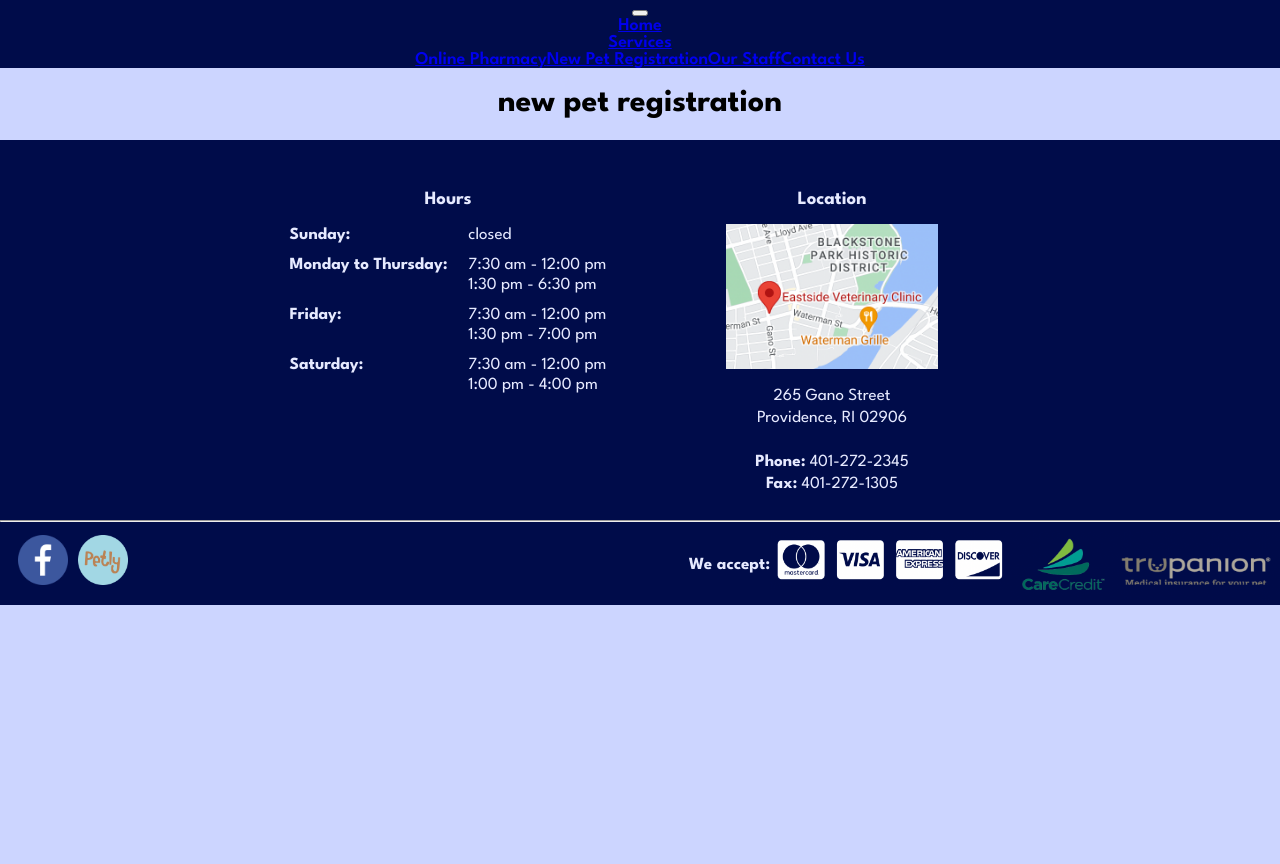
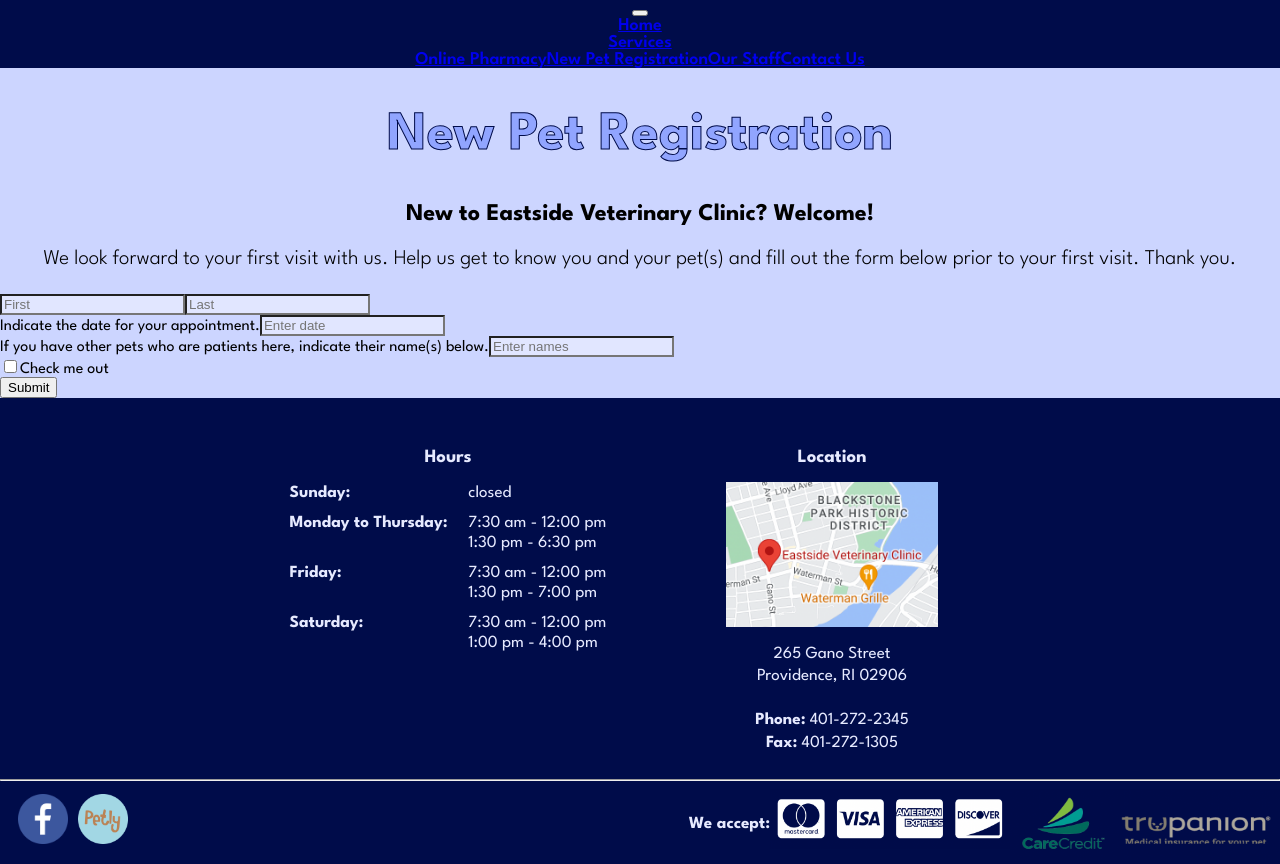
Before and after one commit to maia-mongado/capstone, a React (Create React App) app: page /#/new-pet-registration in a window 1280 px wide. Before the commit the page ends 800 px from the top, so only its background shows below. Built offline with nearby package versions, Linux system fonts and the light colour scheme.

Commit message:
starting registration

```diff
--- a/src/App.css
+++ b/src/App.css
@@ -3,8 +3,7 @@
     --mid-blue: #91a5ff;
     --light-blue: #e6eaff;
     --background: #ccd5ff;
-    --bs-dropdown-bg: #000000;
-    --header-blue: #1c2f8e;
+    --alt-background: #b5c1ff;
 }
 
 .navbar {
--- /dev/null
+++ b/src/components/NewPetRegistration.css
@@ -0,0 +1,15 @@
+#blurb {
+    margin: auto;
+    text-align: center;
+}
+
+.col-2 {
+ display: flex;
+ /* width: 100%;
+ justify-content: center; */
+}
+
+.form-control {
+    background-color: rgba(255, 255, 255, 0.4);
+    /* border: 1px solid rgba(var(--navy), 1); */
+}
--- a/src/components/NewPetRegistration.js
+++ b/src/components/NewPetRegistration.js
@@ -1,6 +1,52 @@
+import './NewPetRegistration.css';
+import Button from 'react-bootstrap/Button';
+import Form from 'react-bootstrap/Form';
+
 
 export default function NewPetRegistration() {
     return (
-        <h1>new pet registration</h1>
+        <div id='new-pet-registration'>
+            <h1>New Pet Registration</h1>
+
+            <div id='blurb'>
+                <h2>New to Eastside Veterinary Clinic? Welcome!</h2>
+                <p>We look forward to your first visit with us. Help us get to know you and your pet(s) and fill out the form below prior to your first visit. Thank you.</p>
+            </div>
+
+            <Form>
+
+
+            <div className='col-2'>
+                <Form.Group className="mb-3" controlId="name">
+                    <Form.Control type="password" placeholder="First" />
+                </Form.Group>
+
+                <Form.Group className="mb-3" controlId="name">
+                    <Form.Control type="password" placeholder="Last" />
+                </Form.Group>
+            </div>
+
+                <Form.Group className="mb-3" controlId="date">
+                    <Form.Label>Indicate the date for your appointment.</Form.Label>
+                    <Form.Control type="password" placeholder="Enter date" />
+                </Form.Group>
+
+                <Form.Group className="mb-3" controlId="pet-names">
+                    <Form.Label>If you have other pets who are patients here, indicate their name(s) below.</Form.Label>
+                    <Form.Control type="email" placeholder="Enter names" />
+                    {/* <Form.Text className="text-muted">
+                    We'll never share your email with anyone else.
+                    </Form.Text> */}
+                </Form.Group>
+
+                <Form.Group className="mb-3" controlId="formBasicCheckbox">
+                    <Form.Check type="checkbox" label="Check me out" />
+                </Form.Group>
+                <Button variant="primary" type="submit">
+                    Submit
+                </Button>
+            </Form>
+
+        </div>
     );
 }
--- a/src/components/OurStaff.css
+++ b/src/components/OurStaff.css
@@ -2,8 +2,16 @@
     text-align: center;
     /* margin-bottom: 4vh; */
     margin-bottom: 0;
-    margin-top: 3vh;
+    /* margin-top: 3vh; */
     font-size: 40px;
+}
+
+#vets h2 {
+    padding-top: 5vh;
+}
+
+#vets {
+    background-color: var(--alt-background);
 }
 
 .person {
--- a/src/components/OurStaff.js
+++ b/src/components/OurStaff.js
@@ -4,7 +4,9 @@ export default function OurStaff() {
     return (
         <div id='our-staff'>
             <h1>Our Staff</h1>
-            <h2>Veternarians</h2>
+
+            <div id='vets'>
+            <h2>Veterinarians</h2>
 
             <div className='person'>
                 <img src={process.env.PUBLIC_URL + "/images/our-staff/peter.jpg"}></img>
@@ -40,7 +42,7 @@ export default function OurStaff() {
                 </div>
             </div>
 
-            <hr></hr>
+            </div>
 
             <h2>Staff Members</h2>
 
--- a/src/components/Services.css
+++ b/src/components/Services.css
@@ -1,6 +1,6 @@
 
 
-#services h1, #our-staff h1 {
+#services h1, #our-staff h1, #new-pet-registration h1 {
     margin: 5vh;
     font-size: 55px;
     color: var(--mid-blue);
@@ -21,7 +21,7 @@
     padding-bottom: 1vh;
     flex-direction: row;
     justify-content: space-evenly;
-    background-color: #b5c1ff;
+    background-color: var(--alt-background);
 }
 
 #services svg {
```
